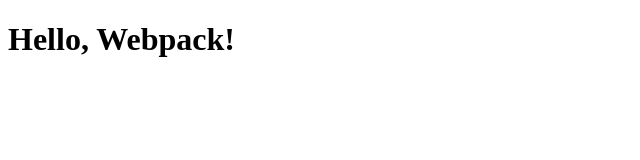
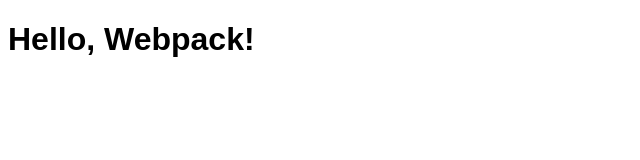
Before and after one commit to naoty/webpack-css-playground, a website: page index.html in a window 1280 px wide. Shown: the whole page, without its empty margins (0-640 px from the left). Drawn offline with Linux system fonts and the light colour scheme.

Commit message:
Add layout.css to be compiled with webpack

```diff
--- a/index.html
+++ b/index.html
@@ -3,6 +3,7 @@
   <head>
     <meta charset="utf-8">
     <title>webpack-css-playground</title>
+    <link href="./src/stylesheets/layout.css" rel="stylesheet">
   </head>
   <body>
     <h1>Hello, Webpack!</h1>
--- /dev/null
+++ b/src/stylesheets/layout.css
@@ -0,0 +1,5 @@
+html {
+  box-sizing: border-box;
+  font-family: "Avenir Next", "Hiragino Kaku Gothic ProN", sans-serif;
+  font-size: 16px;
+}
```
